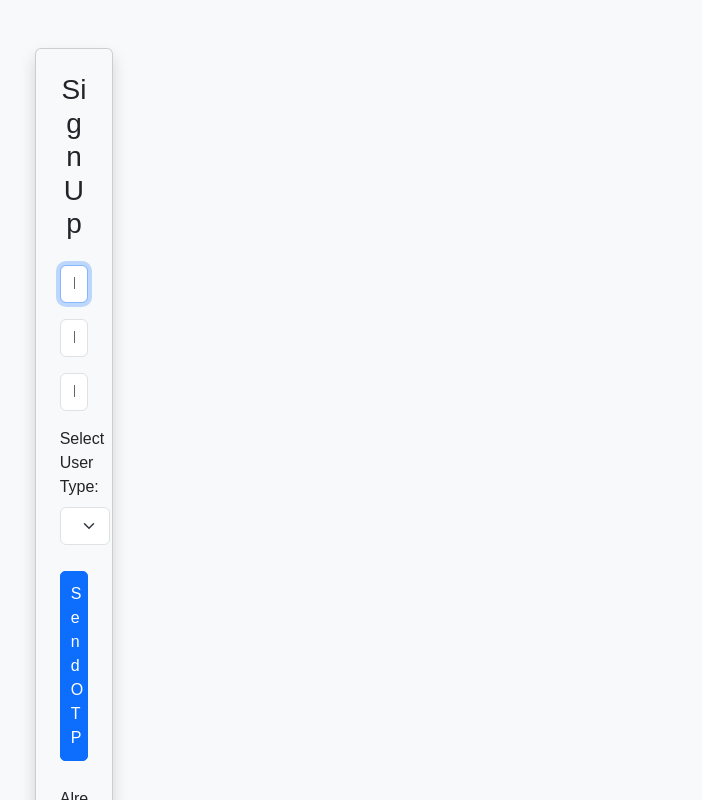
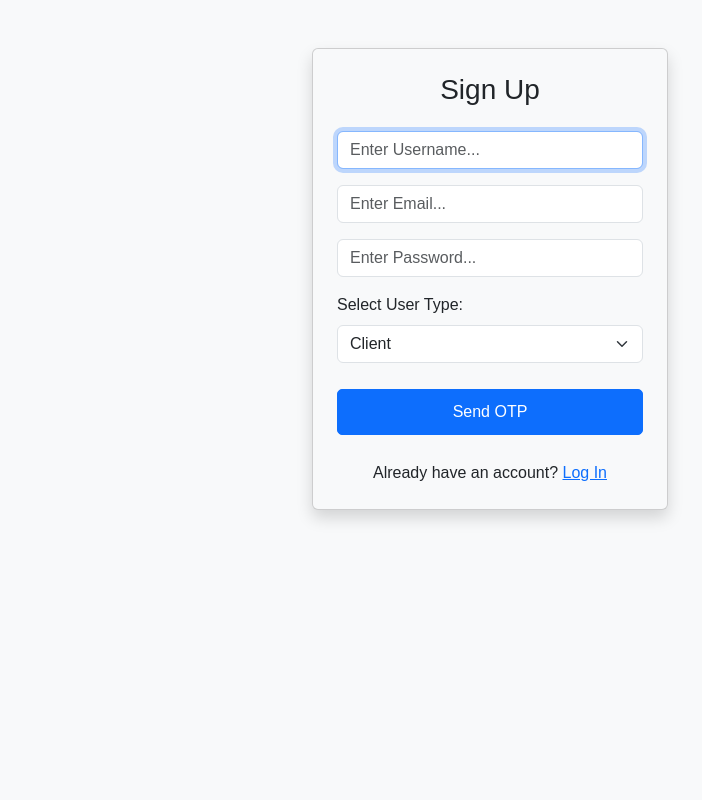
Before and after one commit to Amit25Kumar02/Job-Search-Project, a React (Vite) app in the folder User-Frontend/: page /signup in a window 1280 px wide. Shown: the top 800 px of the page, without its empty margins (150-852 px from the left). Built offline with nearby package versions, Linux system fonts and the light colour scheme.

Commit message:
update login page

```diff
--- a/User-Frontend/src/data/client/clientnav.jsx
+++ b/User-Frontend/src/data/client/clientnav.jsx
@@ -74,7 +74,10 @@ function ClientNav() {
   return (
     <nav className="navbar navbar-expand-lg fixed-top main-nav">
       <div className="container">
+        <div className="con-2">
+
         <NavLink className="jobs-nav" to="/">AmitJobsHub</NavLink>
+        </div>
         <button className="navbar-toggler" type="button" data-bs-toggle="collapse" data-bs-target="#navbarNav">
           <span className="navbar-toggler-icon"></span>
         </button>
--- a/User-Frontend/src/data/navbar.jsx
+++ b/User-Frontend/src/data/navbar.jsx
@@ -70,7 +70,9 @@ function NavbarSection() {
   return (
     <nav className="navbar navbar-expand-lg  fixed-top">
       <div className="container-fluid">
+        <div className="con-2">
         <NavLink className=" jobs-nav" to="#">AmitJobsHub</NavLink>
+        </div>
         <button
           className="navbar-toggler"
           type="button"
--- a/User-Frontend/src/index.css
+++ b/User-Frontend/src/index.css
@@ -80,7 +80,7 @@
   box-shadow: 5px 5px 10px rgba(0, 0, 0, 0.8);
   transition: background-color 0.3s ease, box-shadow 0.3s ease;
 }
-.nav-gap,.container-fluid,.container {
+.nav-gap,.con2 {
   display: flex;
   gap: 1.5rem;
 }
```
